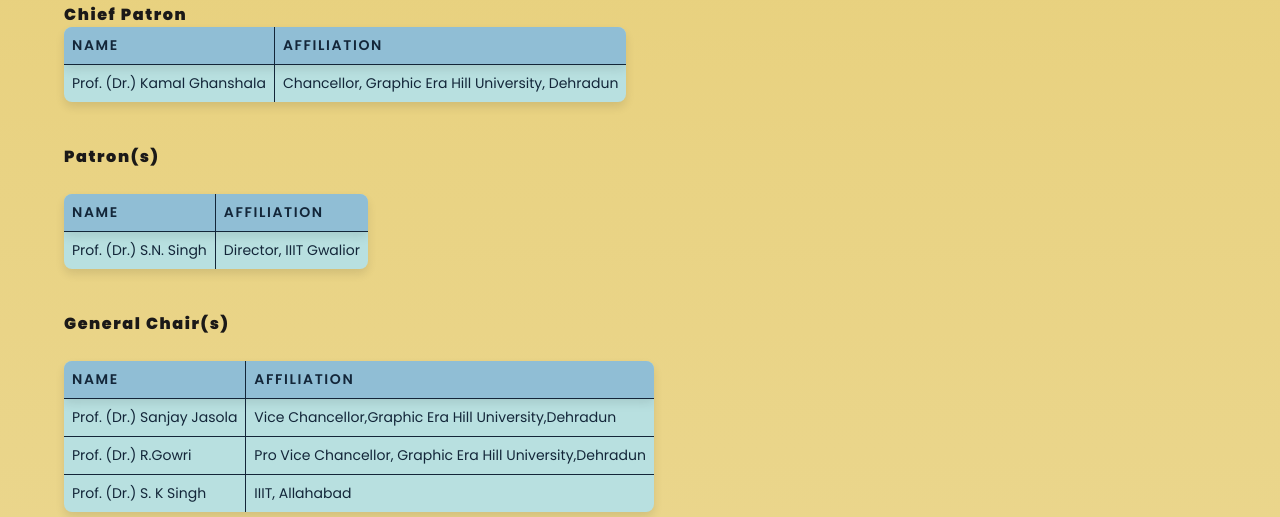
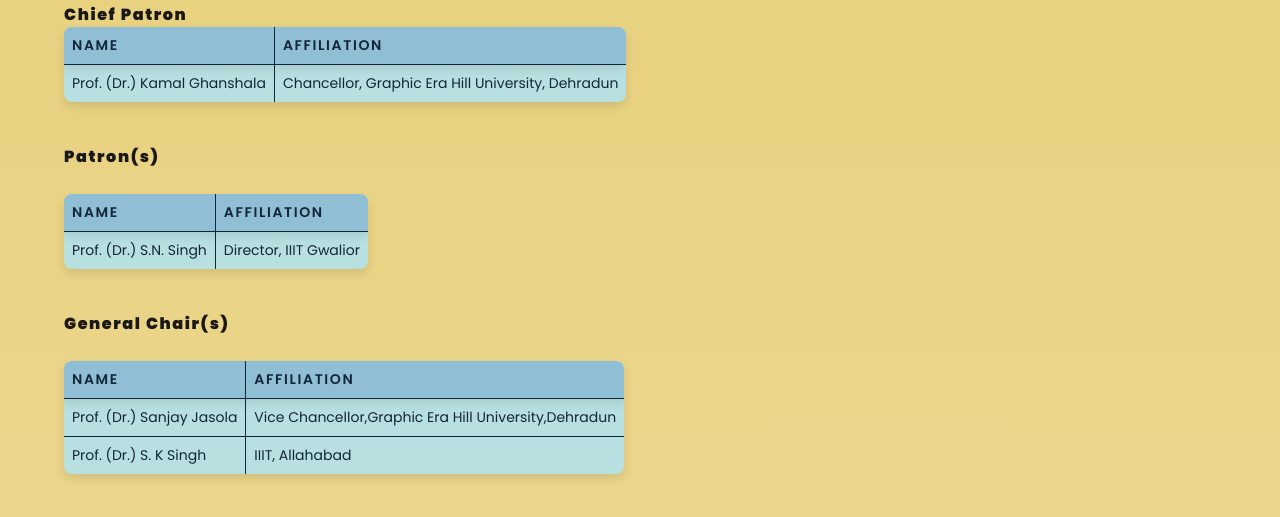
Before and after one commit to conferencecybercom/conferencecybercom.github.io, a plain HTML site: page committee.html in a window 1280 px wide. Shown: the part 277-794 px from the top of the page. Drawn offline with nearby package versions, Linux system fonts and the light colour scheme.

Commit message:
Update committee.html

```diff
--- a/committee.html
+++ b/committee.html
@@ -171,10 +171,6 @@
                                     <tr>
                                         <td>Prof. (Dr.) Sanjay Jasola</td>
                                         <td>Vice Chancellor,Graphic Era Hill University,Dehradun</td>
-                                    </tr>
-                                    <tr>
-                                        <td>Prof. (Dr.) R.Gowri</td>
-                                        <td>Pro Vice Chancellor, Graphic Era Hill University,Dehradun</td>
                                     </tr>
 
                                     <tr>
```
